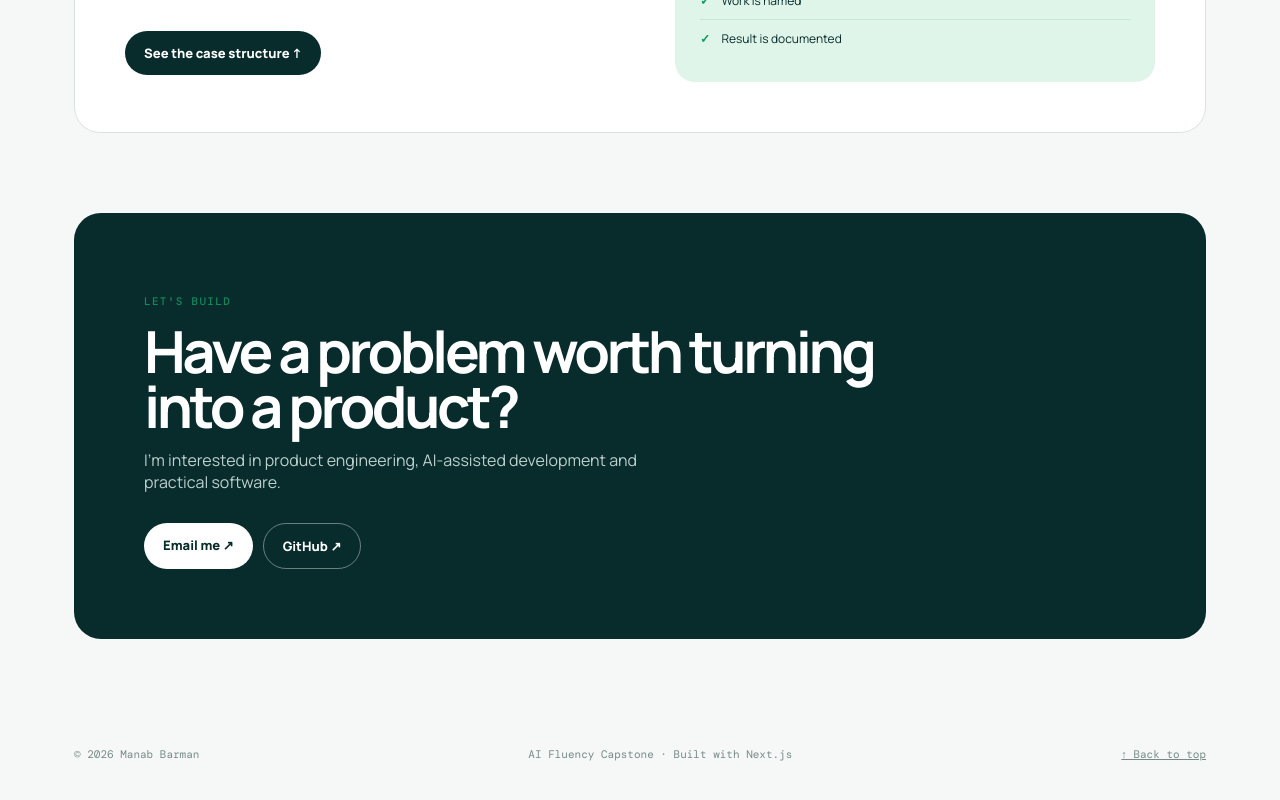
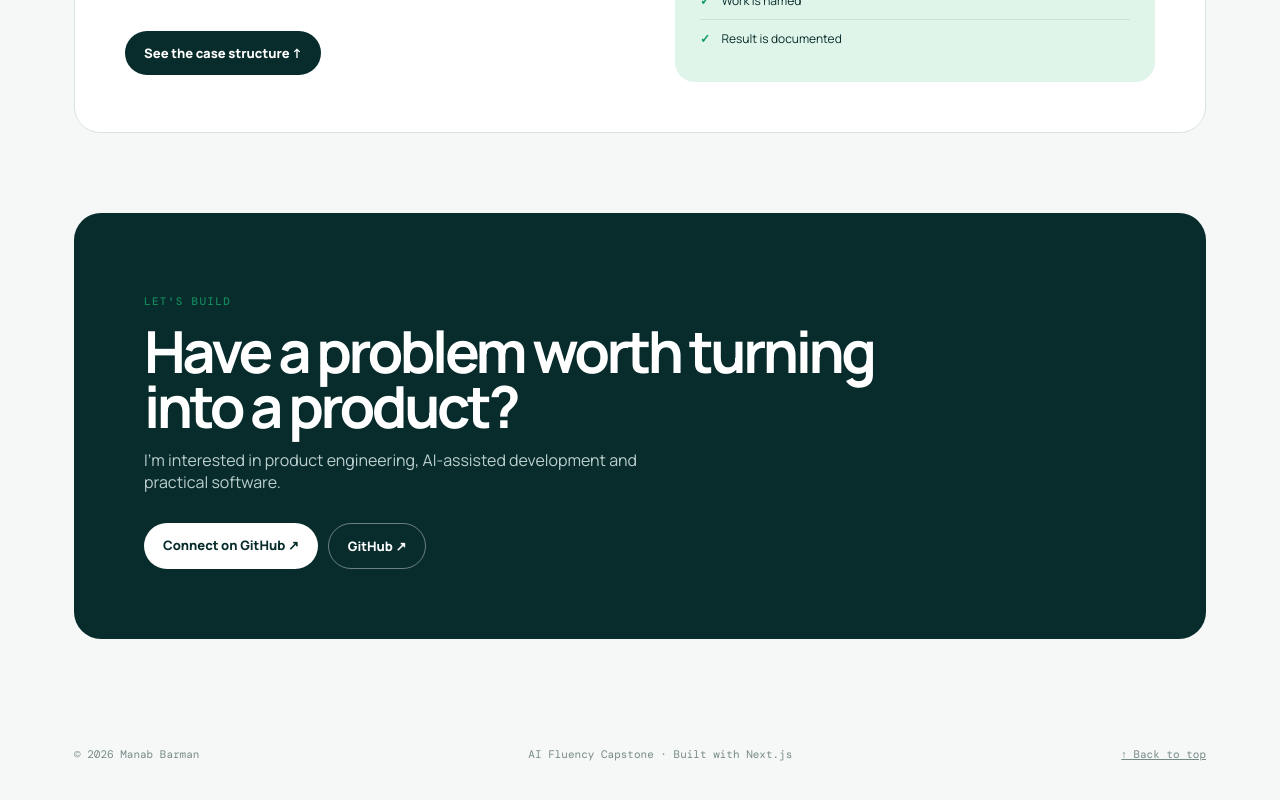
Before and after one commit to emManab/manab-ai-portfolio, a Next.js app: page / in a window 1280 px wide. Shown: the part 4101-4901 px from the top of the page. Built offline with nearby package versions, Linux system fonts and the light colour scheme.

Commit message:
Polish portfolio contact CTA

```diff
--- a/app/page.tsx
+++ b/app/page.tsx
@@ -117,7 +117,7 @@ export default function Home() {
           <div className="reminder"><span className="calendar">FRI · 7:00 PM</span><h3>Add the next shipped case.</h3><p>A recurring reminder keeps the portfolio connected to actual work instead of becoming a once-a-year redesign project.</p><div className="reminder-line"><span>✓</span> Problem is clear</div><div className="reminder-line"><span>✓</span> Work is named</div><div className="reminder-line"><span>✓</span> Result is documented</div></div>
         </section>
 
-        <section id="contact" className="contact"><p className="eyebrow">LET&apos;S BUILD</p><h2>Have a problem worth turning into a product?</h2><p>I&apos;m interested in product engineering, AI-assisted development and practical software.</p><div><a className="button light" href="mailto:hello@example.com">Email me ↗</a><a className="button outline" href="https://github.com/emManab" target="_blank">GitHub ↗</a></div></section>
+        <section id="contact" className="contact"><p className="eyebrow">LET&apos;S BUILD</p><h2>Have a problem worth turning into a product?</h2><p>I&apos;m interested in product engineering, AI-assisted development and practical software.</p><div><a className="button light" href="https://github.com/emManab" target="_blank">Connect on GitHub ↗</a><a className="button outline" href="https://github.com/emManab" target="_blank">GitHub ↗</a></div></section>
       </main>
 
       <footer><span>© 2026 Manab Barman</span><span>AI Fluency Capstone · Built with Next.js</span><a href="#">&uarr; Back to top</a></footer>
```
